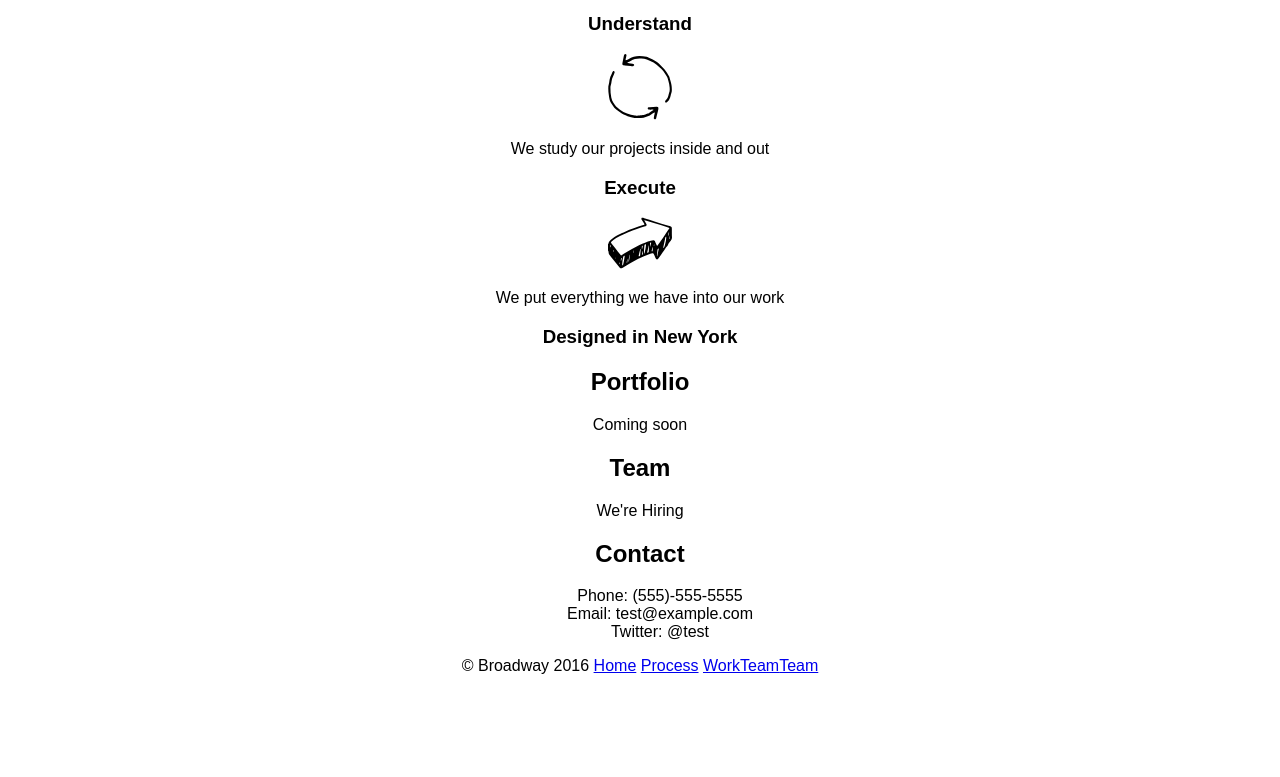
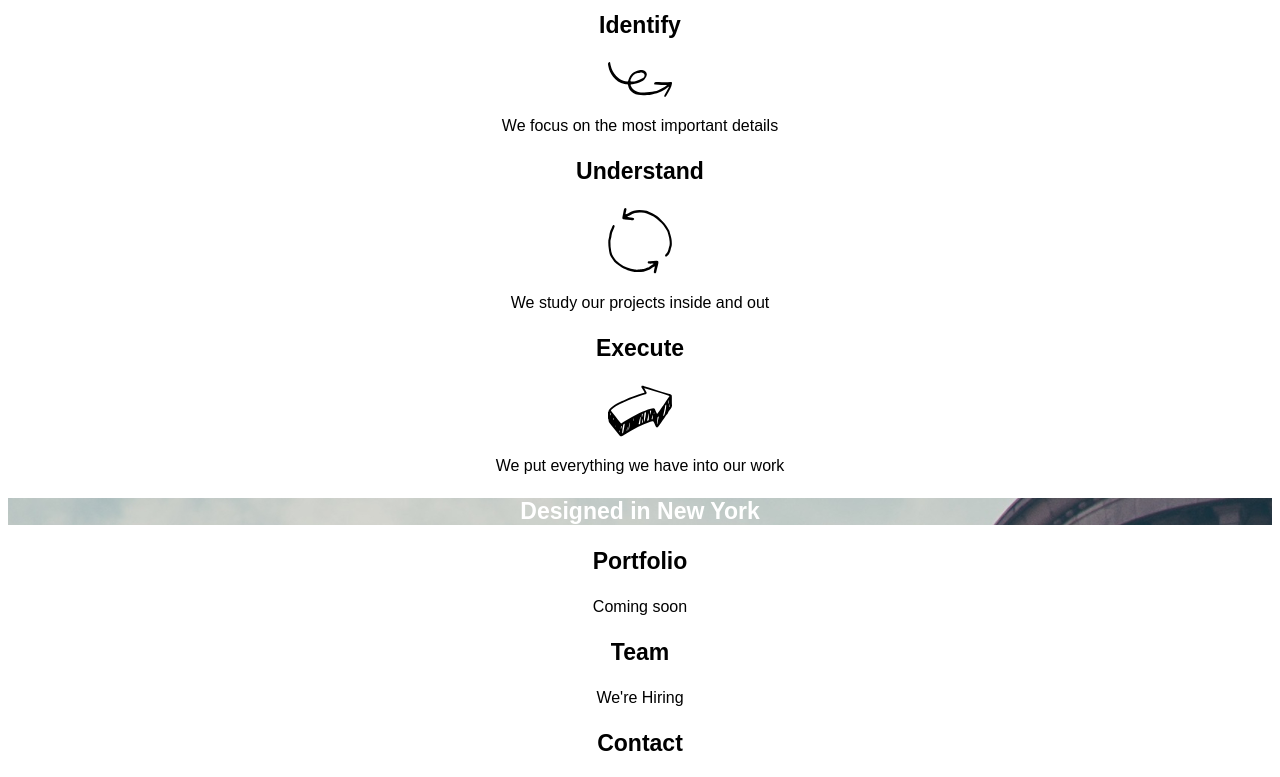
Before and after one commit to GwenStewart/broadway, a plain HTML site: page index.html in a window 1280 px wide. Shown: the part 357-1134 px from the top of the page. Before the commit the page ends 1048 px from the top, so only its background shows below. Drawn offline with Linux system fonts and the light colour scheme.

Commit message:
added styling

```diff
--- a/index.html
+++ b/index.html
@@ -54,25 +54,28 @@
     <!-- Portfolio -->
 
     <div id=work>
-      <h2>Portfolio</h2>
+      <h3>Portfolio</h3>
       <p>Coming soon</p>
     </div>
 
     <!-- Team -->
 
     <div id=team>
-      <h2>Team</h2>
+      <h3>Team</h3>
       <p>We're Hiring</p>
     </div>
 
     <!-- Contact -->
 
     <div id=contact>
-      <h2>Contact</h2>
+      <h3>Contact</h3>
       <ul>
         <li>Phone: (555)-555-5555</li>
+      </br>
         <li>Email: test@example.com</li>
+      </br>
         <li>Twitter: @test</li>
+      </br>
       </ul>
     </div>
 
@@ -80,7 +83,7 @@
 
     <div class="footer">
       <p>&copy Broadway 2016 <a href=#top>Home</a> <a href=#process>Process</a>
-        <a href=#work>Work</a><a href=#team>Team</a><a href=#team>Team</a></p>
+        <a href=#work>Work</a><a href=#team>Team</a><a href=#contact>Contact</a></p>
     </div>
 
   </body>
--- a/resources/css/style.css
+++ b/resources/css/style.css
@@ -1,17 +1,73 @@
 html {
-  text-align: center;
   font-family: sans-serif;
   font: Helvetica;
+  text-align: center;
 }
 
 h1 {
+  font-size: 70px;
+  color: white;
+  font-weight: bold;
+}
 
+h2 {
+  font-size: 32px;
+  font-weight: bold;
+}
+
+h3 {
+  font-size: 23px;
+  font-weight: bold;
 }
 
 .main-banner {
   background-image: url(../../resources/images/the-flatiron-building.png);
+  color: white;
+  text-align: center;
+}
+
+.banner2 {
+  background-image: url(../../resources/images/the-flatiron-building.png);
+  color: white;
+  font-size: 23px;
+  font-weight: bold;
+  text-align: center;
 }
 
 ul {
   list-style: none;
 }
+
+a:link {
+  color: white;
+  font-size: 18px;
+}
+
+.footer {
+  background-color: dimgray;
+  text-align: left;
+  color: white;
+  font-size: 11px;
+}
+
+#process {
+  text-align: center;
+}
+
+#work {
+  text-align: center;
+}
+
+#team {
+  text-align: center;
+}
+
+#contact {
+  text-align: center;
+}
+
+#contact li {
+  list-style: none;
+  margin: 0;
+  padding: 0;
+}
```
